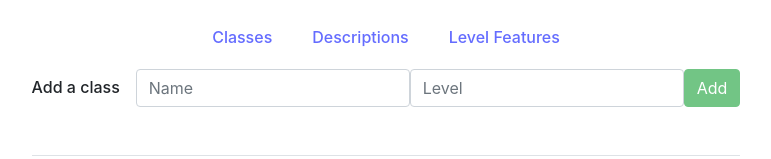
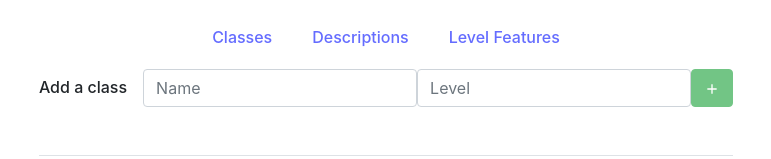
Before and after one commit to mominkas/dungeon-compendium, a React (Vite) app in the folder frontend/: page /classes in a window 1280 px wide. Shown: the part 327-486 px from the top of the page, without its empty margins (254-1025 px from the left). Built offline with nearby package versions, Linux system fonts and the light colour scheme; no server answers.

Commit message:
update icons so they are consistent

```diff
--- a/frontend/src/App.css
+++ b/frontend/src/App.css
@@ -57,10 +57,6 @@
   margin-right: 16px;
 }
 
-.custom-add-btn {
-  height: calc(1.5em + .75rem + 2px); /*height of form-control*/
-}
-
 .custom-icon-btn {
   display: flex;
   align-content: center;
--- a/frontend/src/components/ClassInput.tsx
+++ b/frontend/src/components/ClassInput.tsx
@@ -1,5 +1,6 @@
 import {useState} from 'react';
 import {Button, Form, FormControl} from "react-bootstrap";
+import { MdAdd } from "react-icons/md";
 
 const ClassInput = ({ onSuccess, onFailure, updateClasses }) => {
     const [form, setForm] = useState({
@@ -63,10 +64,10 @@ const ClassInput = ({ onSuccess, onFailure, updateClasses }) => {
                     placeholder="Level"
                 />
                 <Button
-                    className="btn btn-success custom-add-btn"
+                    className="btn btn-success"
                     type="submit"
                     disabled={!canSubmit}>
-                    Add
+                    <MdAdd />
                 </Button>
             </Form>
         </div>
--- a/frontend/src/components/ClassLevelFeatures.tsx
+++ b/frontend/src/components/ClassLevelFeatures.tsx
@@ -1,6 +1,7 @@
 import {useEffect, useState} from "react";
 import {Alert, Button, Modal, Table} from "react-bootstrap";
 import ClassLevelFeaturesInput from "./ClassLevelFeaturesInput.tsx";
+import {TbTrash} from "react-icons/tb";
 
 const ClassLevelFeatures = ({setTriggerReload}) => {
     const [desc, setDesc] = useState([]);
@@ -106,7 +107,7 @@ const ClassLevelFeatures = ({setTriggerReload}) => {
                 <tbody>
                     {desc.length > 0 ? (
                         desc.map((item) => (
-                                <tr key={item.level}>
+                                <tr key={item.level} className="align-self-center">
                                     <td>{item.level}</td>
                                     <td>{item.num_hit_die}</td>
                                     <td>{item.advantage_effect}</td>
@@ -115,7 +116,7 @@ const ClassLevelFeatures = ({setTriggerReload}) => {
                                         <button
                                             className='btn btn-danger'
                                             onClick={() => handleDelete(item.level)}>
-                                            Delete
+                                            <TbTrash />
                                         </button>
                                     </td>
                                 </tr>
--- a/frontend/src/components/ClassLevelFeaturesInput.tsx
+++ b/frontend/src/components/ClassLevelFeaturesInput.tsx
@@ -1,5 +1,6 @@
 import {useState} from 'react';
 import {Button, Form, FormControl} from "react-bootstrap";
+import { MdAdd } from "react-icons/md";
 
 const ClassLevelFeaturesInput = ({ onSuccess, onFailure, updateClassLevelFeatures }) => {
     const [form, setForm] = useState({
@@ -81,10 +82,10 @@ const ClassLevelFeaturesInput = ({ onSuccess, onFailure, updateClassLevelFeature
                     placeholder="Modifier effect"
                 />
                 <Button
-                    className="btn btn-success custom-add-btn"
+                    className="btn btn-success"
                     type="submit"
                     disabled={!canSubmit}>
-                    Add
+                    <MdAdd />
                 </Button>
             </Form>
         </div>
--- a/frontend/src/components/SpeciesSelect.tsx
+++ b/frontend/src/components/SpeciesSelect.tsx
@@ -1,6 +1,7 @@
 import {Button, Form, Table} from "react-bootstrap";
 import {useState} from "react";
 import { TbTrash } from "react-icons/tb";
+import {MdAdd} from "react-icons/md";
 
 const SpeciesSelect = ({onSuccess, onFailure, updateSpecies}) => {
     const attributes = ["name", "description", "weight", "height", "type"];
@@ -127,7 +128,6 @@ const SpeciesSelect = ({onSuccess, onFailure, updateSpecies}) => {
                             <td className="align-content-center">
                                 <Button
                                     disabled={conditions.length === 1}
-                                    className="custom-icon-btn"
                                     variant="danger"
                                     onClick={() => (handleDelete(cond.index))}>
                                     <TbTrash />
@@ -143,6 +143,7 @@ const SpeciesSelect = ({onSuccess, onFailure, updateSpecies}) => {
                     className="custom-icon-btn"
                     variant="success"
                     onClick={handleAdd}>
+                    <MdAdd />
                     Add a condition
                 </Button>
                 <div className="small">
```
Also changed, not shown: 2 other files (tests, documents, lock files or other folders).
